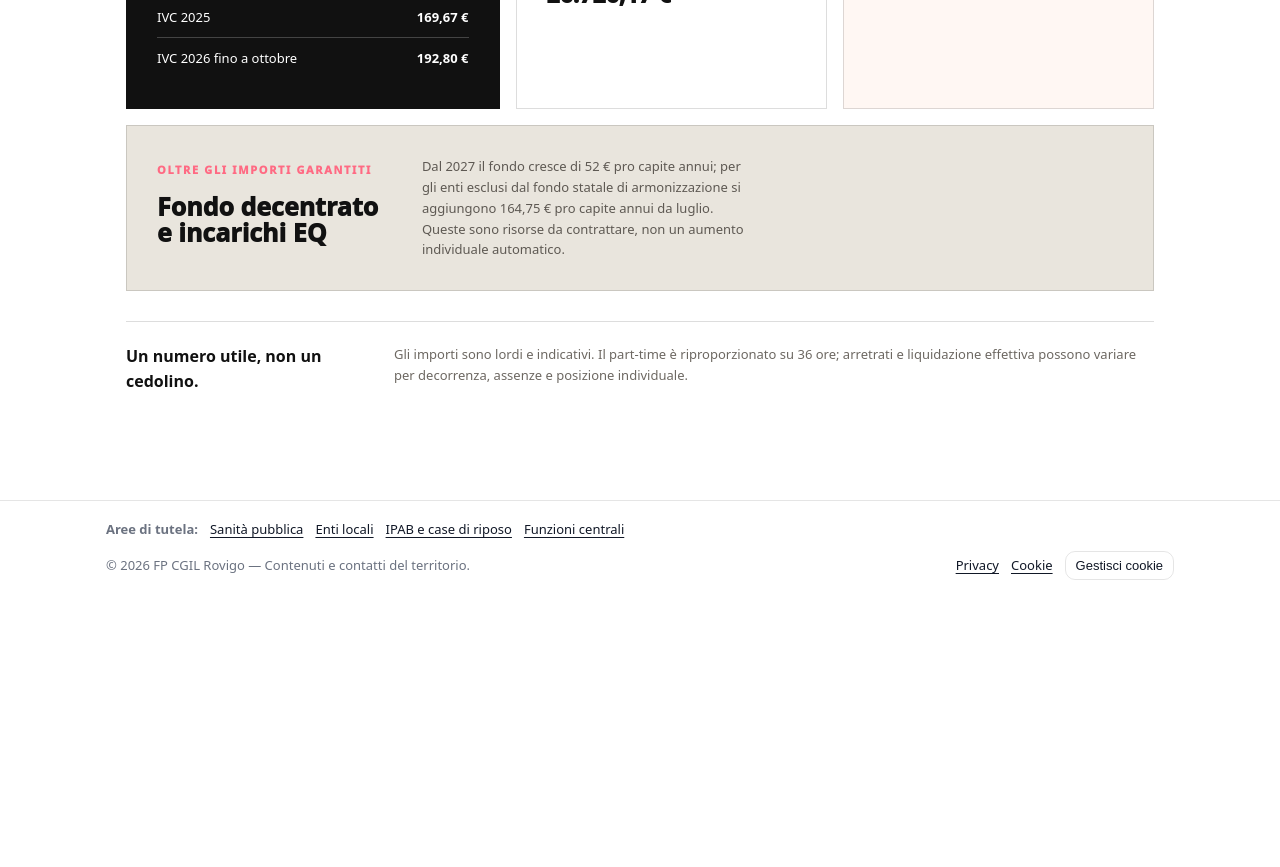
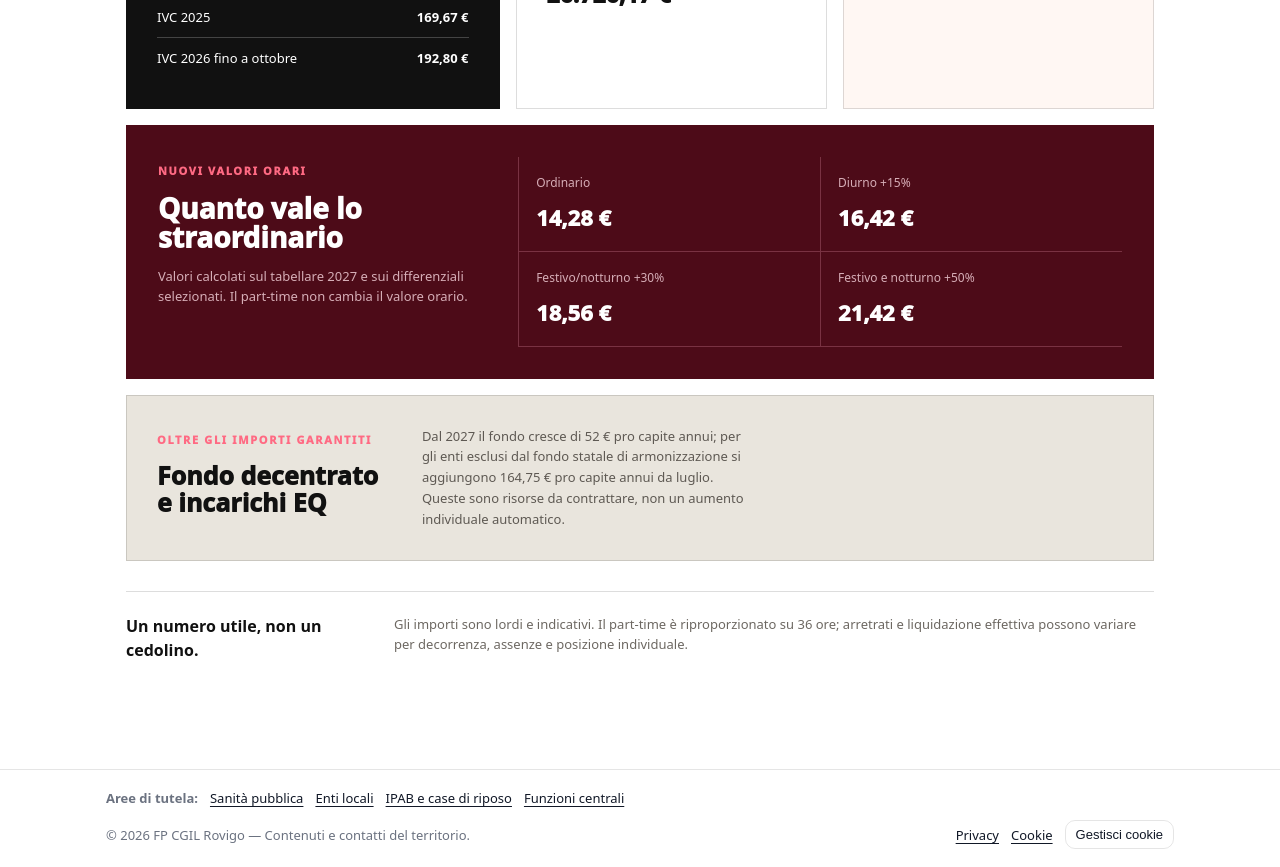
Before and after one commit to pasqualebrenga/fpcgilrovigo-web, a Next.js app: page /dentro-il-quadrato/funzioni-locali/risultato in a window 1280 px wide. Shown: the part 1280-2147 px from the top of the page. Before the commit the page ends 1878 px from the top, so only its background shows below. Built offline with nearby package versions, Linux system fonts and the light colour scheme; no server answers.

Commit message:
Add local government overtime and CCNL chat routing

```diff
--- a/app/api/chat/route.ts
+++ b/app/api/chat/route.ts
@@ -35,7 +35,7 @@ Se una richiesta riguarda una categoria di convenzioni, elenca solo quelle perti
 Se a scrivere è un'azienda, una struttura, un'attività, un negozio, uno studio o un professionista che vuole proporre una convenzione, offrire uno sconto, diventare convenzionato o inviare materiali, rispondi indicando /proponi-convenzione. Non elencare le convenzioni esistenti in questo caso.
 Se una richiesta riguarda assicurazioni, polizze, coperture assicurative, colpa grave, responsabilita amministrativa/contabile o tutela legale per iscritti, rispondi usando la sezione Assicurazioni FP per te e rimanda a /convenzioni. Non confondere queste domande con enti locali o iscrizione.
 Se l'utente chiede raccolte firme, firme online, proposte di legge, "io firmo", diritto alla salute, Servizio Sanitario Nazionale, appalti o "i diritti non si appaltano", rispondi indicando la pagina /leggi-iniziativa-popolare. Distingui le due raccolte: Diritto alla Salute e I diritti non si appaltano. Se chiede dove firmare, usa i link ufficiali forniti nel contesto.
-Se l'utente chiede aumenti contrattuali, arretrati, calcolo stipendio, simulazione del CCNL 2025-2027 o "quanto mi spetta", rispondi indicando Dentro il Quadrato: /dentro-il-quadrato. Se il comparto è chiaro usa il link specifico: /dentro-il-quadrato/sanita-pubblica, /dentro-il-quadrato/funzioni-locali oppure /dentro-il-quadrato/funzioni-centrali.
+Se l'utente chiede rinnovo CCNL, nuovo CCNL, nuovo contratto, aumenti contrattuali, arretrati, calcolo stipendio, simulazione del CCNL 2025-2027, straordinari o "quanto mi spetta", rispondi indicando Dentro il Quadrato: /dentro-il-quadrato. Se il comparto è chiaro usa il link specifico: /dentro-il-quadrato/sanita-pubblica, /dentro-il-quadrato/funzioni-locali oppure /dentro-il-quadrato/funzioni-centrali.
 Se l'utente chiede RSU, candidati, programma, elezioni o delegati, orienta verso /rsu e proponi contatto umano.
 Quando dai più opzioni, usa massimo 3-5 punti elenco.
 Quando utile, indica una pagina del sito con percorso breve.
@@ -266,18 +266,33 @@ function isContractCalculatorQuery(query: string) {
     "aumenti",
     "arretrati",
     "arretrato",
+    "busta paga",
     "calcolo stipendio",
     "calcolatore",
-    "simulazione",
-    "quanto mi spetta",
-    "quanto prendo",
+    "ccnl",
+    "contratto nazionale",
     "contratto 2025",
     "contratto 2026",
     "contratto 2027",
+    "simulazione",
+    "stipendio",
+    "tabellare",
+    "quanto mi spetta",
+    "quanto prendo",
     "ccnl 2025",
     "ccnl 2026",
     "ccnl 2027",
+    "nuovo ccnl",
     "nuovo contratto",
+    "nuovo rinnovo",
+    "rinnovo",
+    "rinnovo ccnl",
+    "rinnovo contratto",
+    "rinnovo contrattuale",
+    "straordinari",
+    "straordinario",
+    "valore orario",
+    "valori orari",
     "dentro il quadrato",
   ].some((word) => normalizedQuery.includes(normalizeText(word)));
 }
@@ -298,7 +313,7 @@ function formatContractCalculatorAnswer(query: string) {
     label = "il calcolatore Funzioni centrali";
   }
 
-  return `Per aumenti, arretrati e simulazioni del CCNL 2025-2027 abbiamo creato Dentro il Quadrato. Apri ${label}: ${path}. Il calcolo è lordo e orientativo: scegli comparto, inquadramento e orario, poi puoi vedere il risultato.`;
+  return `Sì. Per il rinnovo del CCNL 2025-2027 abbiamo creato Dentro il Quadrato: ${path}. Da lì puoi vedere aumenti, arretrati e simulazioni lorde orientative. Apri ${label}, scegli comparto, inquadramento e orario, poi calcoli il risultato.`;
 }
 
 function formatSignatureCampaignAnswer(query: string) {
--- a/app/dentro-il-quadrato/funzioni-locali/page.tsx
+++ b/app/dentro-il-quadrato/funzioni-locali/page.tsx
@@ -40,7 +40,7 @@ export default function HomePage() {
           <Link className="back-sector" href="/dentro-il-quadrato">← Scegli un altro comparto</Link>
           <span className="eyebrow"><i /> CCNL Funzioni Locali 2025–2027</span>
           <h1>Il nuovo contratto,<br /><em>senza giri di parole.</em></h1>
-          <p className="hero-lead">Scopri cosa cambia davvero nella tua busta paga: aumenti, arretrati e indennità, calcolati sul tuo inquadramento.</p>
+          <p className="hero-lead">Scopri cosa cambia davvero nella tua busta paga: aumenti, arretrati, indennità e straordinari, calcolati sul tuo inquadramento.</p>
           <div className="hero-highlights">
             <div><strong>7,2%</strong><span>incremento fisso e ricorrente</span></div>
             <div><strong>3 tranche</strong><span>aumenti dal 2025 al 2027</span></div>
--- a/app/dentro-il-quadrato/funzioni-locali/risultato/RisultatoClient.tsx
+++ b/app/dentro-il-quadrato/funzioni-locali/risultato/RisultatoClient.tsx
@@ -2,7 +2,7 @@
 
 import { useSearchParams } from "next/navigation";
 import Link from "next/link";
-import { contractGroups, differentialRuleForLocalArea, findContractRow } from "@/lib/contract-2025-2027";
+import { calculateLocalOvertimeRates, contractGroups, differentialRuleForLocalArea, findContractRow } from "@/lib/contract-2025-2027";
 
 const money = new Intl.NumberFormat("it-IT", { style: "currency", currency: "EUR", minimumFractionDigits: 2 });
 
@@ -22,6 +22,7 @@ export default function RisultatoClient() {
   const comparto2027 = (row.comparto2026 + row.compartoIncremento2027) * factor;
   const aumentoComplessivoMese = (row.aumento2027 + row.compartoIncremento2027) * factor;
   const aumentoComplessivoAnno = (row.aumento2027 * 13 + row.compartoIncremento2027 * 12) * factor;
+  const overtime = calculateLocalOvertimeRates(row.tabellare2027 + newDifferentialsAnnual);
 
   async function share() {
     const data = {
@@ -87,6 +88,20 @@ export default function RisultatoClient() {
         </article>
       </section>
 
+      <section className="overtime-section">
+        <div>
+          <span className="card-kicker">Nuovi valori orari</span>
+          <h2>Quanto vale lo straordinario</h2>
+          <p>Valori calcolati sul tabellare 2027 e sui differenziali selezionati. Il part-time non cambia il valore orario.</p>
+        </div>
+        <div className="overtime-values">
+          <article><span>Ordinario</span><b>{money.format(overtime[0])}</b></article>
+          <article><span>Diurno +15%</span><b>{money.format(overtime[1])}</b></article>
+          <article><span>Festivo/notturno +30%</span><b>{money.format(overtime[2])}</b></article>
+          <article><span>Festivo e notturno +50%</span><b>{money.format(overtime[3])}</b></article>
+        </div>
+      </section>
+
       <section className="variable-resources">
         <div>
           <span className="card-kicker">Oltre gli importi garantiti</span>
--- a/app/dentro-il-quadrato/page.tsx
+++ b/app/dentro-il-quadrato/page.tsx
@@ -27,7 +27,7 @@ export default function ChooseContractPage() {
           <div>
             <span className="sector-icon" aria-hidden="true">⌂</span>
             <h2>Enti<br />locali</h2>
-            <p>Calcola tabellare, indennità di comparto e arretrati.</p>
+            <p>Calcola tabellare, indennità di comparto, arretrati e straordinari.</p>
           </div>
           <strong>Entra nel calcolatore <span>→</span></strong>
         </Link>
--- a/lib/contract-2025-2027.ts
+++ b/lib/contract-2025-2027.ts
@@ -18,6 +18,8 @@ export type LocalDifferentialRule = {
   annualValue: number;
   maxCount: number;
 };
+
+export type OvertimeRates = [number, number, number, number];
 
 const levels: Record<string, [string, number, number][]> = {
   "Operatori": [["A1",21399.16,22815.51],["A2",21659.31,23075.66],["A3",22062.09,23478.44],["A4",22405.33,23821.68],["A5",22815.12,24231.47],["A6",23176.61,24592.96]],
@@ -54,3 +56,14 @@ export function findContractRow(inquadramento: string) {
 export function differentialRuleForLocalArea(area: string) {
   return localDifferentialRules.find((item) => item.area === area)!;
 }
+
+export function calculateLocalOvertimeRates(annualSalary: number): OvertimeRates {
+  const ordinaryHourly = annualSalary / 1872;
+
+  return [
+    ordinaryHourly,
+    ordinaryHourly * 1.15,
+    ordinaryHourly * 1.30,
+    ordinaryHourly * 1.50,
+  ];
+}
--- a/lib/siteKnowledge.ts
+++ b/lib/siteKnowledge.ts
@@ -118,7 +118,7 @@ export const sitePages = [
   {
     title: "Calcolatore Funzioni locali",
     path: "/dentro-il-quadrato/funzioni-locali",
-    summary: "Calcolatore per aumenti, differenziali, indennità di comparto e arretrati del CCNL Funzioni locali 2025-2027.",
+    summary: "Calcolatore per aumenti, differenziali, indennità di comparto, arretrati e nuovi valori dello straordinario del CCNL Funzioni locali 2025-2027.",
   },
   {
     title: "Calcolatore Funzioni centrali",
```
